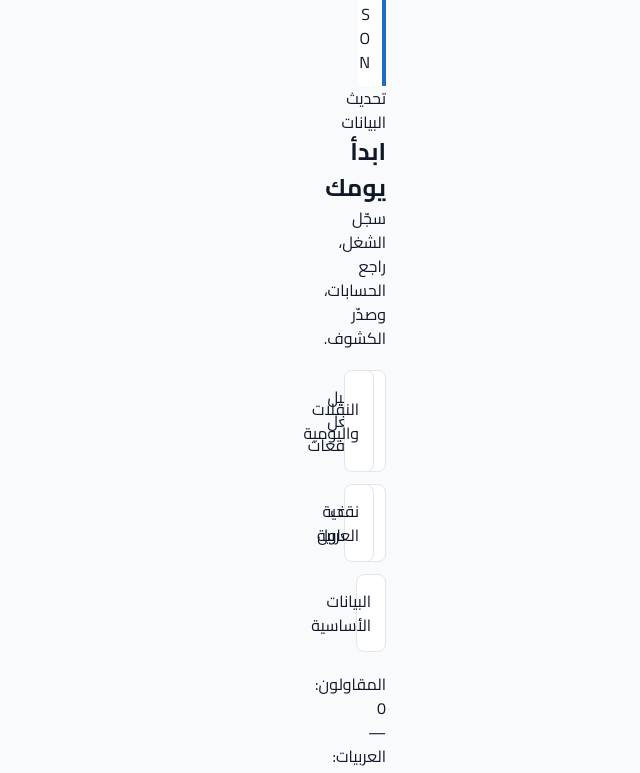
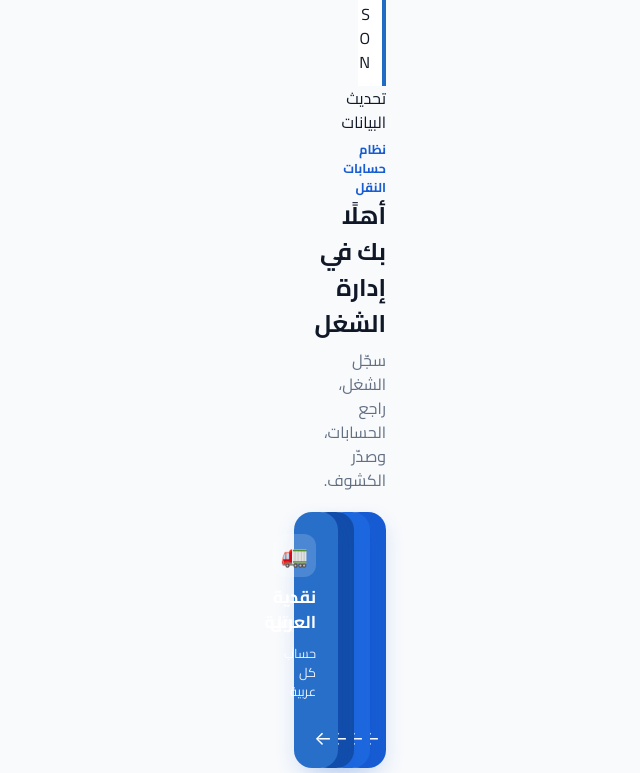
Before and after one commit to body199-cmyk/1-mohamed, a Next.js app in the folder apps/web/: page /app in a window 1280 px wide. Shown: the part 1204-1977 px from the top of the page, without its empty margins (640-1280 px from the left). Built offline with nearby package versions, Linux system fonts and the light colour scheme; no server answers.

Commit message:
fix(workspace): clear recovered access errors and restore approved home colors

```diff
--- a/apps/web/src/features/ledger/real-workspace.tsx
+++ b/apps/web/src/features/ledger/real-workspace.tsx
@@ -14,6 +14,13 @@ const sections = [
   ["home","الرئيسية"],["entry","تسجيل الشغل والدفعات"],["reports","النقلات واليومية"],
   ["contractor","كشف المقاول"],["cash","نقدية العربية"],["master","البيانات الأساسية"],["settings","الإعدادات"]
 ] as const;
+const shortcutDetails = {
+  entry: ["🚚", "إضافة ومتابعة الشغل والدفعات"],
+  reports: ["📅", "شغل اليوم بالتفصيل"],
+  contractor: ["📋", "مين له ومين عليه"],
+  cash: ["🚛", "حساب كل عربية"],
+  master: ["🗂️", "المقاولين والعربيات"],
+} as const;
 type Screen=typeof sections[number][0];
 export function RealWorkspace() {
   const data=useWorkspaceData();
@@ -32,9 +39,16 @@ export function RealWorkspace() {
       {data.notice&&<p role="status" className={styles.notice}>{data.notice}</p>}
       <button disabled={blocked} onClick={()=>void data.refresh()}>{data.loading?"جارٍ التحديث...":"تحديث البيانات"}</button>
       <section hidden={screen!=="home"}>
-        <h2>ابدأ يومك</h2><p>سجّل الشغل، راجع الحسابات، وصدّر الكشوف.</p>
-        <div className={styles.shortcuts}>{sections.filter(([id])=>id!=="home"&&id!=="settings").map(([id,label])=>
-          <button key={id} onClick={()=>setScreen(id)}>{label}</button>)}</div>
+        <div className="shortcutHeading"><div><p className="shortcutEyebrow">نظام حسابات النقل</p>
+          <h2>أهلًا بك في إدارة الشغل</h2><p>سجّل الشغل، راجع الحسابات، وصدّر الكشوف.</p></div></div>
+        <div className={`shortcutGrid ${styles.shortcuts}`}>{sections.filter(([id])=>id!=="home"&&id!=="settings").map(([id,label],index)=> {
+          const detail = shortcutDetails[id as keyof typeof shortcutDetails];
+          return <button key={id} type="button" className={`shortcutTile shortcutTile${index % 4}`} onClick={()=>setScreen(id)}>
+            <span className="shortcutIcon" aria-hidden="true">{detail[0]}</span>
+            <span className="shortcutTitle">{label}</span><span className="shortcutHint">{detail[1]}</span>
+            <span className="shortcutArrow" aria-hidden="true">←</span>
+          </button>;
+        })}</div>
         <p>المقاولون: {data.contractors.filter(c=>!c.is_archived&&!c.is_primary).length} — العربيات: {data.vehicles.filter(v=>!v.is_archived).length}</p>
         {data.contractors.length===0&&!data.loading&&<p role="status">الحساب فارغ. ابدأ بإعداد صاحب الحساب ثم أضف المقاولين والعربيات من البيانات الأساسية.</p>}
       </section>
--- a/apps/web/src/features/ledger/workspace-data.ts
+++ b/apps/web/src/features/ledger/workspace-data.ts
@@ -15,6 +15,7 @@ export function useWorkspaceData() {
   const [loading,setLoading] = useState(false);
   const [busy,setBusy] = useState(false);
   const [notice,setNotice] = useState("");
+  const [loadError,setLoadError] = useState("");
   const [revision,setRevision] = useState(0);
   const pending = useRef(new Map<string,string>());
   const writeLock = useRef(false);
@@ -38,8 +39,11 @@ export function useWorkspaceData() {
       }
       const [contractors,vehicles,accounts]=await Promise.all([
         all<Contractor>("contractors"),all<Vehicle>("vehicles"),all<Account>("vehicle_accounts")]);
-      if(token===readToken.current) setEntities({contractors,vehicles,accounts});
-    } catch(error) { if(token===readToken.current) setNotice(error instanceof Error ? error.message : "تعذر التحديث."); }
+      if(token===readToken.current) {
+        setEntities({contractors,vehicles,accounts});
+        setLoadError("");
+      }
+    } catch(error) { if(token===readToken.current) setLoadError(error instanceof Error ? error.message : "تعذر التحديث."); }
     finally { if(token===readToken.current) setLoading(false); }
   },[configured]);
   useEffect(()=>{void refresh();return ()=>{readToken.current++;};},[refresh]);
@@ -61,5 +65,5 @@ export function useWorkspaceData() {
     } catch {setNotice("انقطع الاتصال ولم تتأكد نتيجة الحفظ. أعد المحاولة بنفس البيانات.");return false;}
     finally {writeLock.current=false;setBusy(false);}
   };
-  return {...entities,configured,loading,busy,notice,revision,refresh,write};
+  return {...entities,configured,loading,busy,notice:loadError||notice,revision,refresh,write};
 }
--- a/apps/web/src/features/ledger/workspace.module.css
+++ b/apps/web/src/features/ledger/workspace.module.css
@@ -2,7 +2,7 @@
 .header { grid-column:1/-1; display:flex; align-items:center; justify-content:space-between; gap:12px; flex-wrap:wrap; }
 .header h1 {font-size:1.5rem;}
 .nav {display:flex;flex-direction:column;gap:8px;align-self:start;position:sticky;top:16px;}
-.nav button,.shortcuts button {padding:14px;border:1px solid var(--border-color);border-radius:10px;background:var(--surface-card);color:var(--text-main);cursor:pointer;text-align:start;}
+.nav button {padding:14px;border:1px solid var(--border-color);border-radius:10px;background:var(--surface-card);color:var(--text-main);cursor:pointer;text-align:start;}
 .nav button[aria-current=page] {background:#206bc4;color:#fff;border-color:#206bc4;}
 .content {min-width:0;}
 .content section {background:var(--surface-card);}
@@ -14,11 +14,12 @@
 .content details {border:1px solid var(--border-color);border-radius:10px;padding:12px;margin:12px 0;}
 .content summary {cursor:pointer;font-weight:700;padding:8px;}
 .notice {border-inline-start:4px solid #206bc4;padding:12px;background:var(--surface-card);overflow-wrap:anywhere;}
-.shortcuts {display:grid;grid-template-columns:repeat(2,minmax(0,1fr));gap:12px;margin:20px 0;}
+.shortcuts {margin:20px 0;}
+.shortcuts button {border:0;text-align:start;font-family:inherit;border-radius:18px;min-height:175px;}
 .workspace :focus-visible {outline:3px solid #206bc4;outline-offset:3px;}
 @media(max-width:767px){
  .workspace {display:block;margin:8px auto;padding-bottom:100px;}
  .nav {position:fixed;inset:auto 0 0;z-index:40;flex-direction:row;overflow-x:auto;padding:8px;background:var(--surface-card);border-top:1px solid var(--border-color);}
  .nav button {white-space:nowrap;flex:0 0 auto;font-size:.85rem;padding:10px;}
- .shortcuts {grid-template-columns:repeat(2,minmax(0,1fr));}
+ .shortcuts button {border-radius:14px;min-height:155px;}
 }
```
Also changed, not shown: 9 other files (tests, documents, lock files or other folders).
